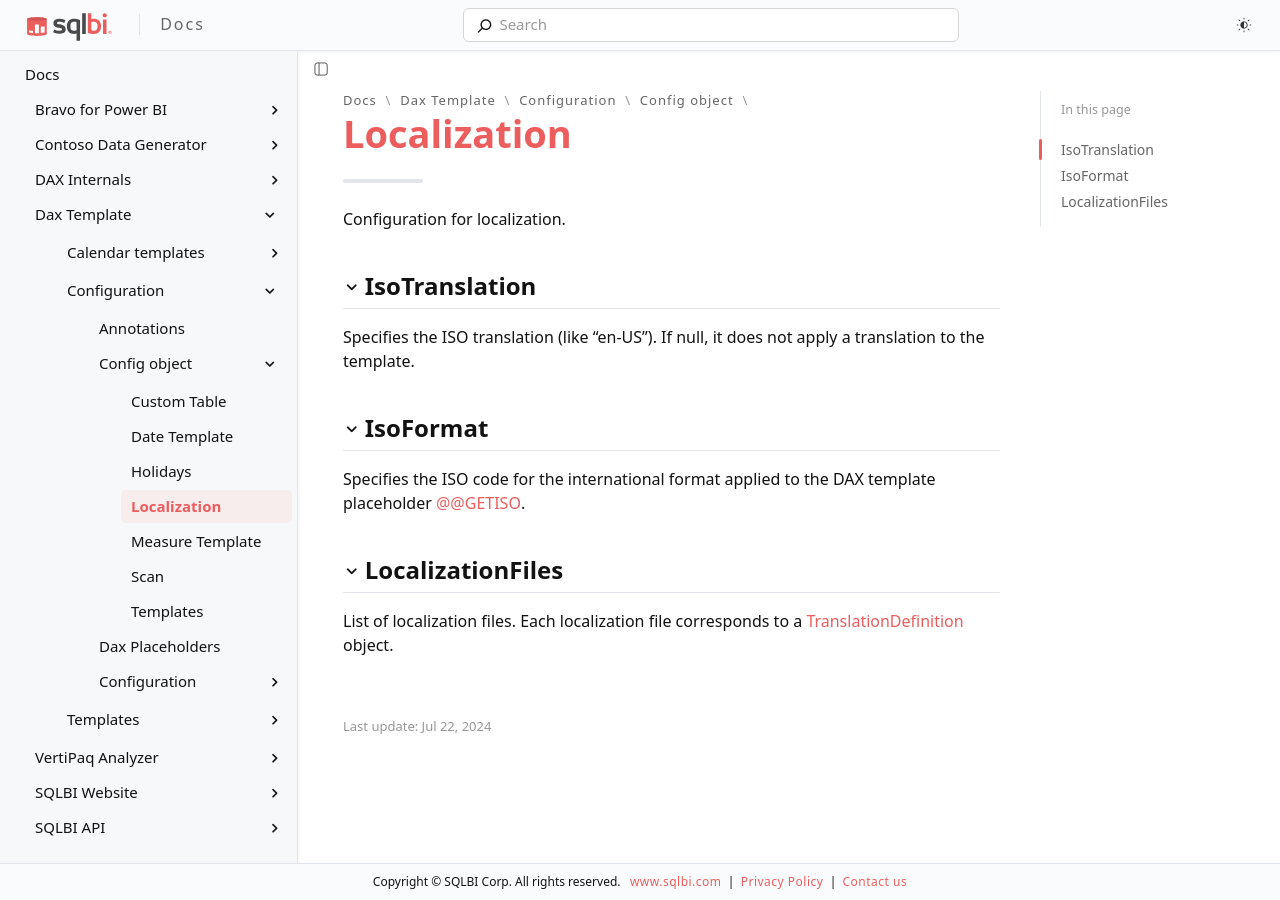
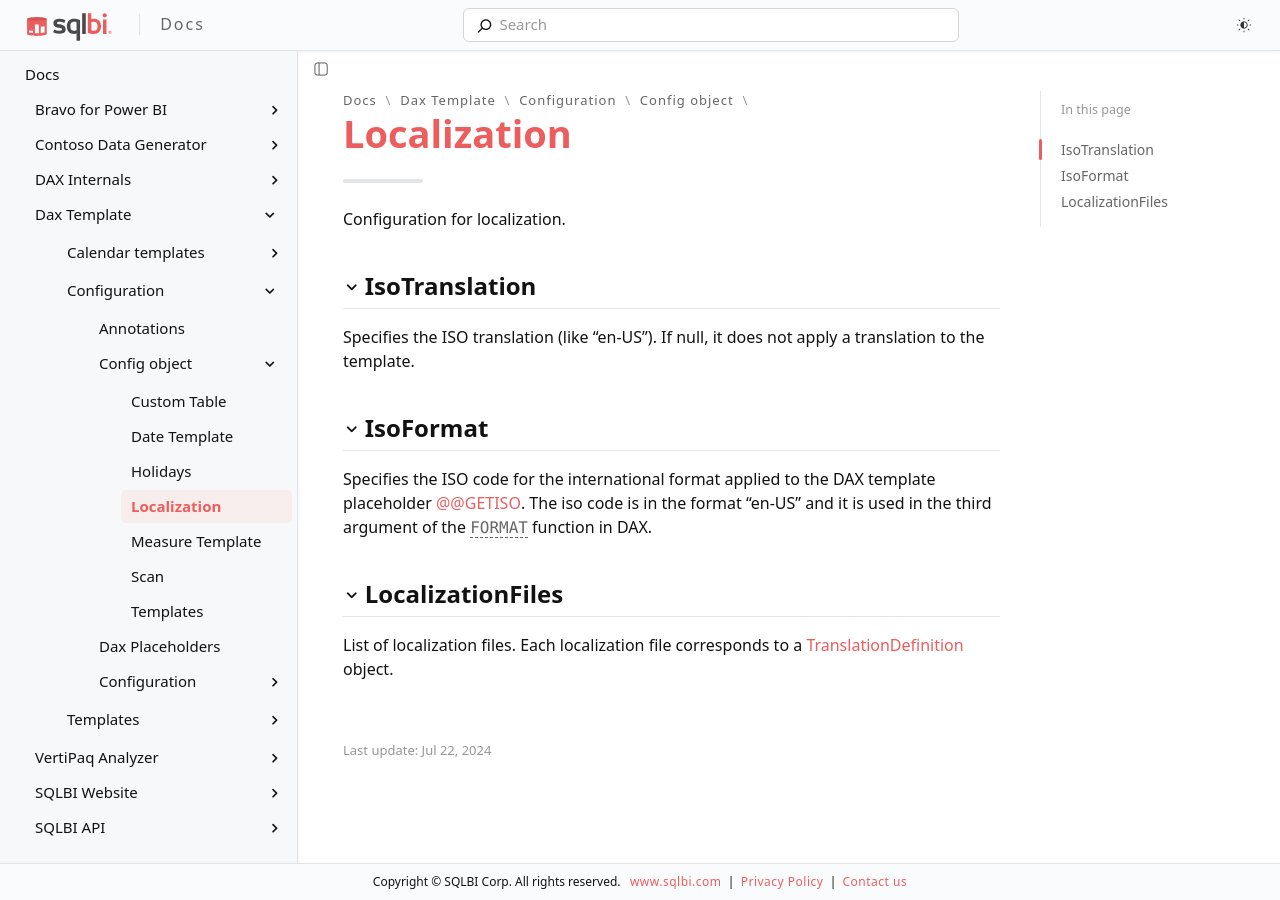
Before and after one commit to sql-bi/docs, a Jekyll site: the page built from _mydocs/dax-template/configuration/config-object/localization.md, in a window 1280 px wide. Built offline with Jekyll 4.4.1, drawn with Linux system fonts in a browser that asks for light colours; cached includes are drawn as plain includes; some web fonts are replaced.

Commit message:
Clarified supported values for IsoFormat argument. Closes IsoFormat missing possible values #40

```diff
--- a/_mydocs/dax-template/configuration/config-object/localization.md
+++ b/_mydocs/dax-template/configuration/config-object/localization.md
@@ -11,7 +11,7 @@
 Specifies the ISO translation (like "en-US"). If null, it does not apply a translation to the template.
 
 ## IsoFormat
-Specifies the ISO code for the international format applied to the DAX template placeholder [@@GETISO](../dax-placeholders.md#vars).
+Specifies the ISO code for the international format applied to the DAX template placeholder [@@GETISO](../dax-placeholders.md#vars). The iso code is in the format "en-US" and it is used in the third argument of the [FORMAT](https://dax.guide/format/) function in DAX.
 
 ## LocalizationFiles
 List of localization files. Each localization file corresponds to a [TranslationDefinition](../definitions/translation-definition.md) object.
```
